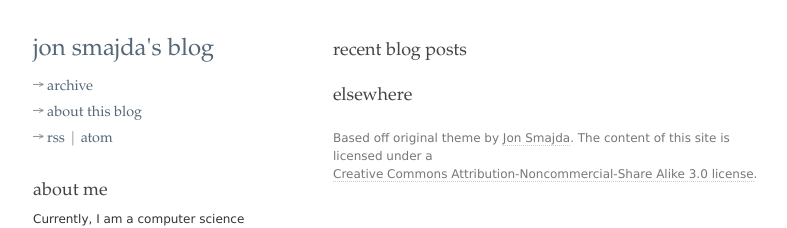
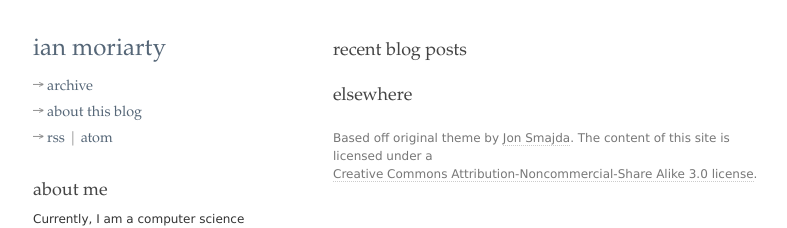
Before and after one commit to iann/website, a Jekyll site: the page built from index.html, in a window 1280 px wide. Shown: the top 228 px of the page, without its empty margins (15-802 px from the left). Built offline with Jekyll 4.4.1, drawn with Linux system fonts in a browser that asks for light colours; nearby versions of some CDN libraries; Markdown is read by kramdown in place of the engine named in the settings.

Commit message:
edit config

```diff
--- a/_config.yml
+++ b/_config.yml
@@ -1,10 +1,10 @@
 # accessible as site.*
-title: "Jon Smajda's Blog"
-description: "Jon Smajda's Blog"
-url: "http://jon.smajda.com"
-files: "http://jon.smajda.com/files/"
-author: "Jon Smajda"
-email: "jon@smajda.com"
+title: "Ian Moriarty"
+description: "Ian Moriarty"
+url: "http://iann.github.com"
+files: "http://iann.github.com/files/"
+author: "Ian Moriarty"
+email: "rominet@gmail.com"
 
 # --server --auto
 server: true
```
